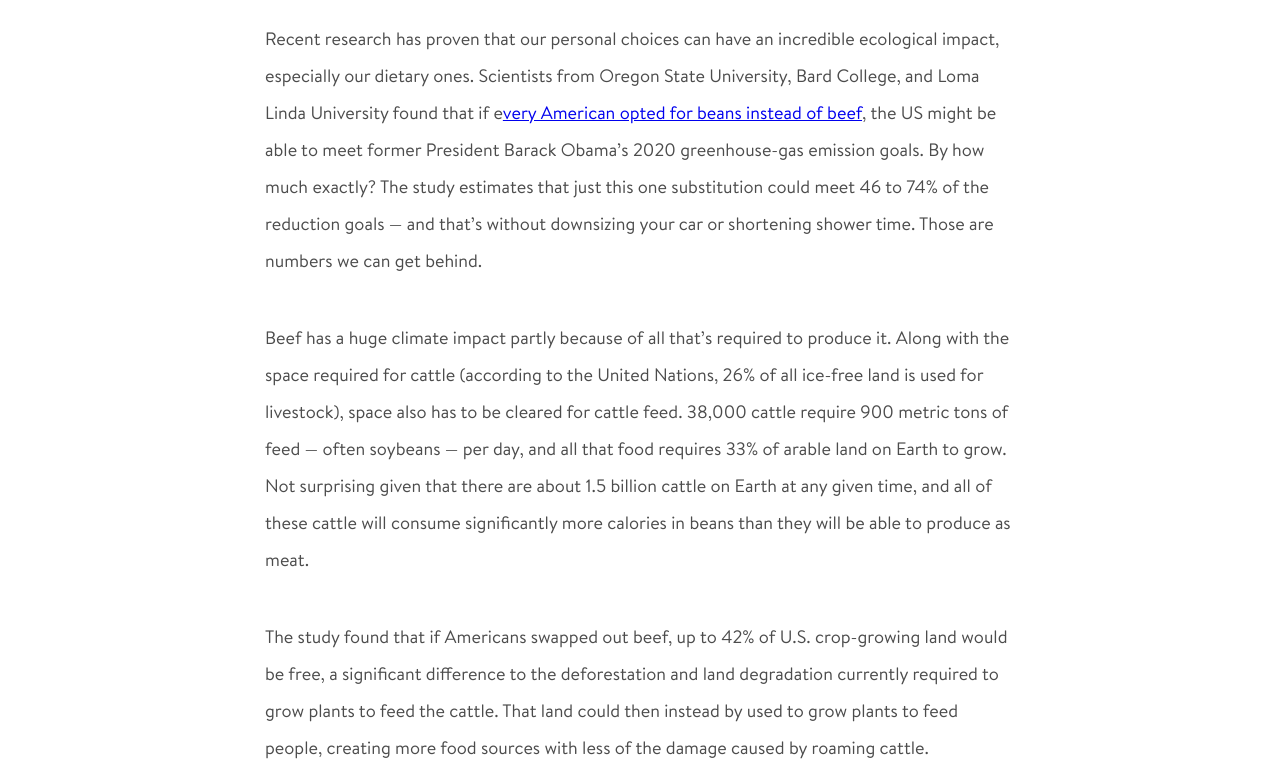
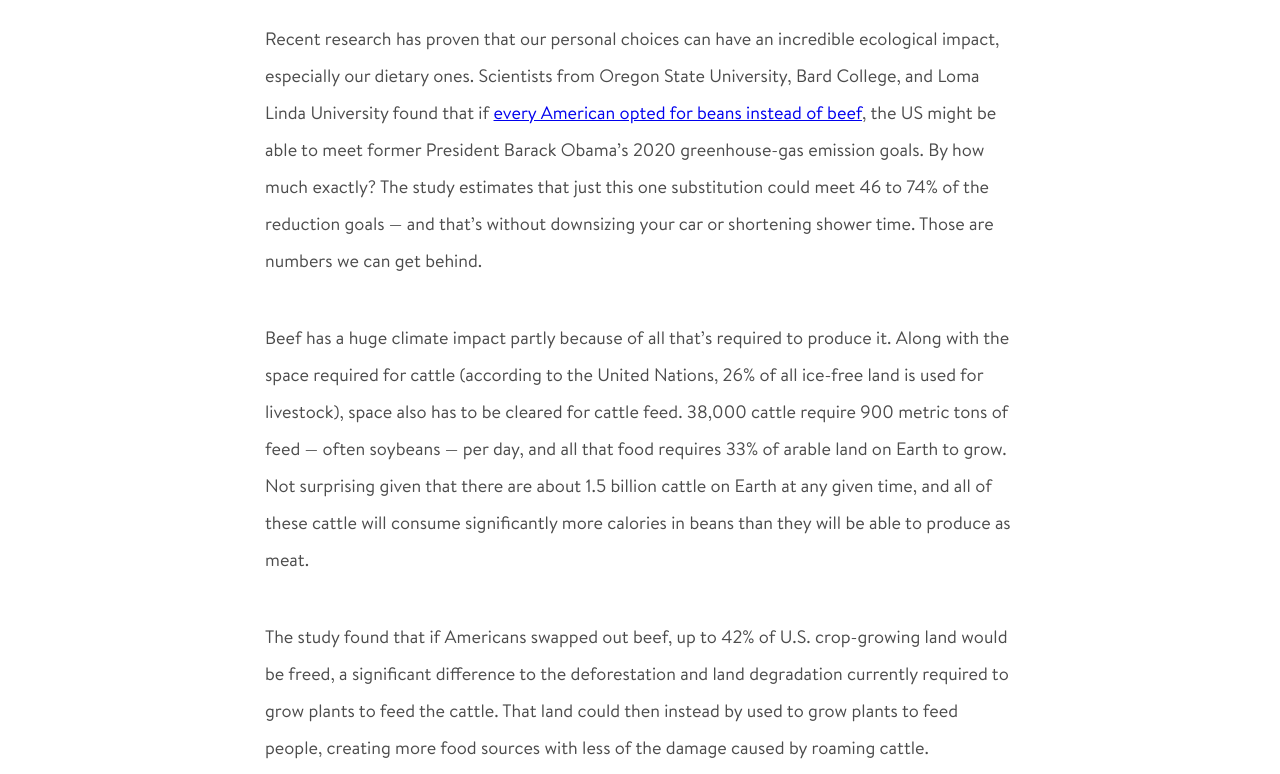
Before and after one commit to mattvernon/soulara-blog, a Jekyll site: the page built from _posts/2017-09-11-how-your-diet-can-change-the-world.markdown, in a window 1280 px wide and 1400 px high, scrolled down 1152 px. Shown: the part 228-1002 px from the top of the window. Built offline with Jekyll 4.4.1, drawn with Linux system fonts in a browser that asks for light colours; some web fonts are replaced; comment, search, counter and statistics services are not loaded; some of the changed text lies outside the part shown.

Commit message:
Updated How Your Diet Can Change The World

```diff
--- a/_posts/2017-09-11-how-your-diet-can-change-the-world.markdown
+++ b/_posts/2017-09-11-how-your-diet-can-change-the-world.markdown
@@ -14,14 +14,14 @@
 
 We’re counseled that little things like turning off the lights when we leave a room, taking shorter showers, or biking to work instead of driving are effective methods of cutting down our environmental footprint, but sometimes it can feel like our individual efforts aren’t making that much of a difference.
 
-Recent research has proven that our personal choices can have an incredible ecological impact, especially our dietary ones. Scientists from Oregon State University, Bard College, and Loma Linda University found that if e[very American opted for beans instead of beef](https://www.theatlantic.com/health/archive/2017/08/if-everyone-ate-beans-instead-of-beef/535536/), the US might be able to meet former President Barack Obama’s 2020 greenhouse-gas emission goals. By how much exactly? The study estimates that just this one substitution could meet 46 to 74% of the reduction goals — and that’s without downsizing your car or shortening shower time. Those are numbers we can get behind.
+Recent research has proven that our personal choices can have an incredible ecological impact, especially our dietary ones. Scientists from Oregon State University, Bard College, and Loma Linda University found that if [every American opted for beans instead of beef](https://www.theatlantic.com/health/archive/2017/08/if-everyone-ate-beans-instead-of-beef/535536/), the US might be able to meet former President Barack Obama’s 2020 greenhouse-gas emission goals. By how much exactly? The study estimates that just this one substitution could meet 46 to 74% of the reduction goals — and that’s without downsizing your car or shortening shower time. Those are numbers we can get behind.
 
 Beef has a huge climate impact partly because of all that’s required to produce it. Along with the space required for cattle (according to the United Nations, 26% of all ice-free land is used for livestock), space also has to be cleared for cattle feed. 38,000 cattle require 900 metric tons of feed — often soybeans — per day, and all that food requires 33% of arable land on Earth to grow. Not surprising given that there are about 1.5 billion cattle on Earth at any given time, and all of these cattle will consume significantly more calories in beans than they will be able to produce as meat.
 
-The study found that if Americans swapped out beef, up to 42% of U.S. crop-growing land would be free, a significant difference to the deforestation and land degradation currently required to grow plants to feed the cattle. That land could then instead by used to grow plants to feed people, creating more food sources with less of the damage caused by roaming cattle.
+The study found that if Americans swapped out beef, up to 42% of U.S. crop-growing land would be freed, a significant difference to the deforestation and land degradation currently required to grow plants to feed the cattle. That land could then instead by used to grow plants to feed people, creating more food sources with less of the damage caused by roaming cattle.
 
 One of the other major issues is the amount of greenhouses gases the cattle will produce. A United Nations found that worldwide livestock, many of which are cows, create more greenhouse gas emissions than transport. The report also found that livestock generate over 100 different types of polluting gases, including ammonia, a significant cause of acid rain.Though it may not be an official balm for climate change, a transition from a meat-centric diet could offer the environment some much-needed TLC.
 
 Furthermore, the study assumed that people would continue eating other meat-based options like pork, fish, chicken, and eggs and didn’t even examine the impact a completely plant-based diet could have. Adopting a completely plant-based diet has a long list of environmental impacts, from cleaning up our water supply to helping combat world hunger. Not to mention, there’s a long list of benefits for your body and mind.
 
-At Soulara, we believe in more than just offering you nutritious, superfood-packed plant-based meals and know that everything we do has a consequence. We want to make sure that what we’re eating has a good one, and will benefit both ourselves and the world.
+At [Soulara](https://www.soulara.com.au), we believe in more than just offering you nutritious, superfood-packed plant-based meals and know that everything we do has a consequence. We want to make sure that what we’re eating has a good one, and will benefit both ourselves and the world.
```
